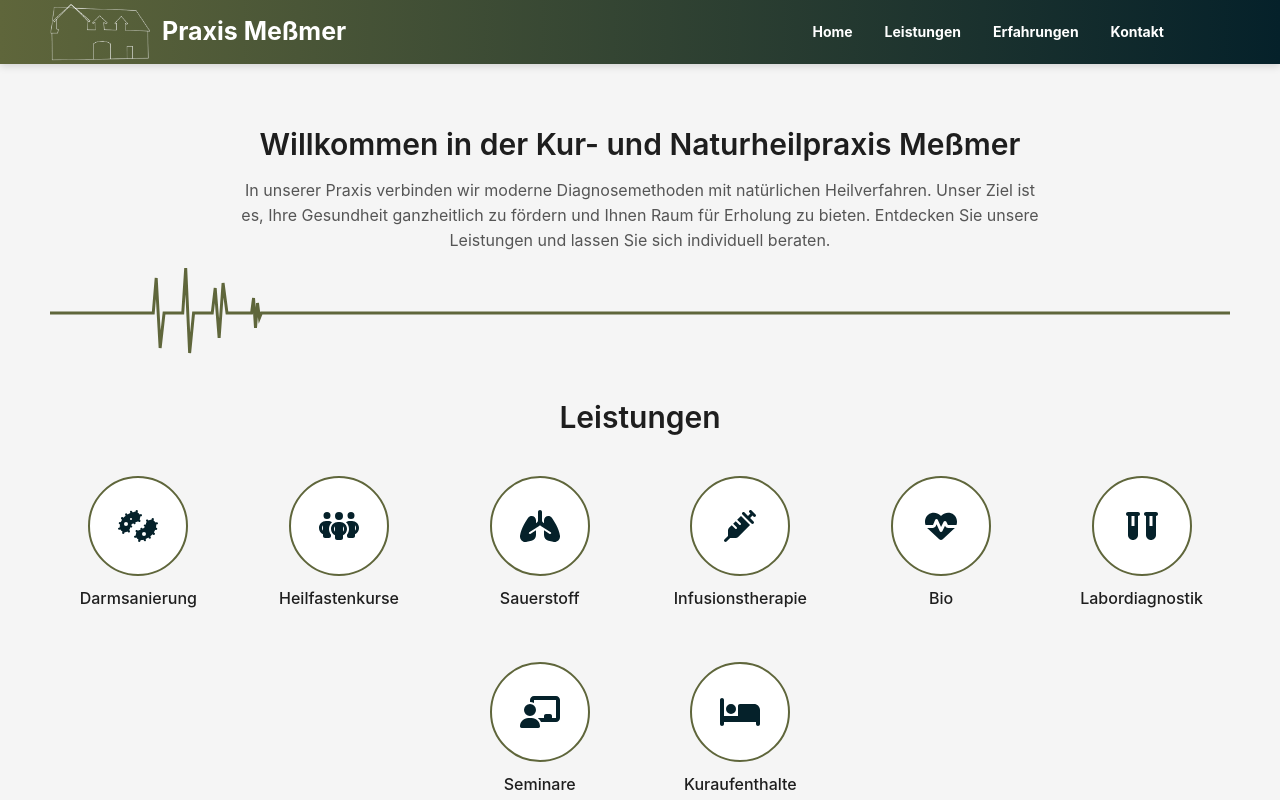
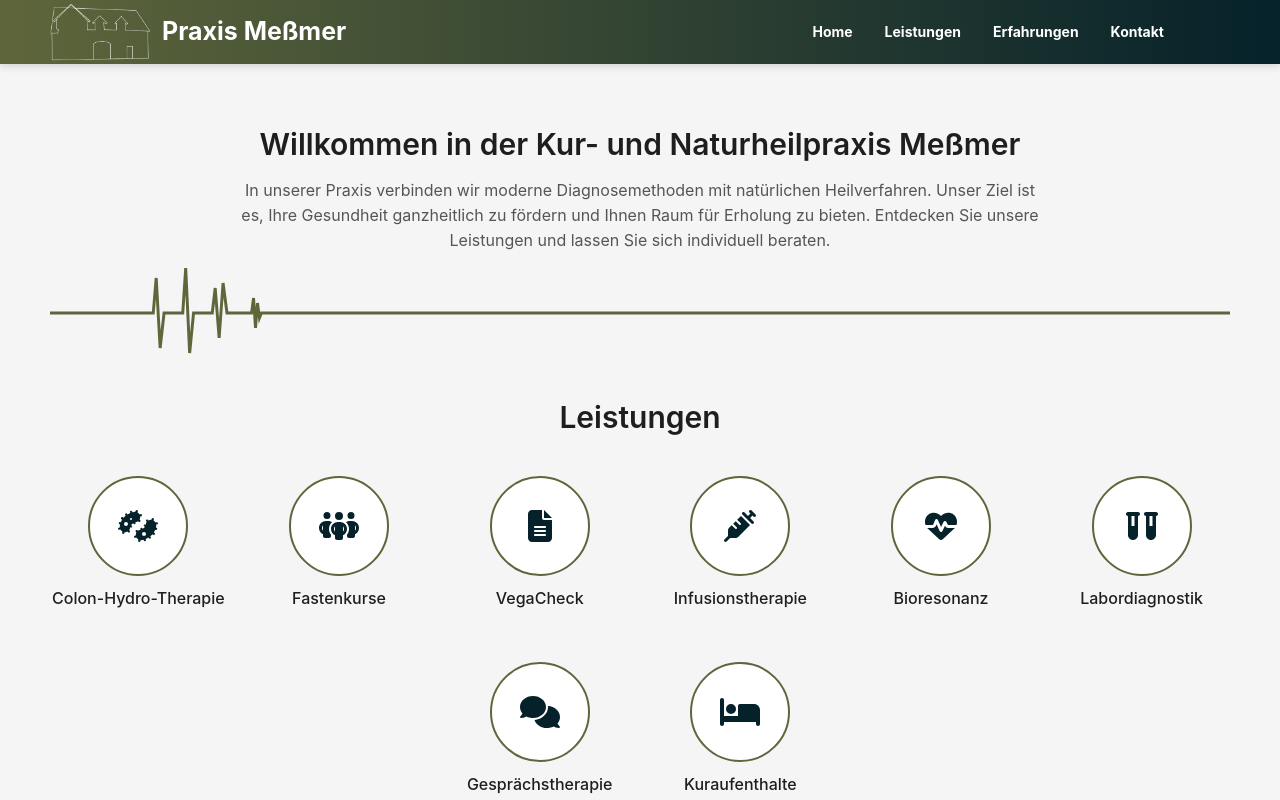
Before and after one commit to LeonUse/praxis-messmer, a React (Vite) app: page / in a window 1280 px wide. Shown: the top 800 px of the page. Built offline with nearby package versions, Linux system fonts and the light colour scheme.

Commit message:
neue Leistungen

```diff
--- a/src/components/Services.tsx
+++ b/src/components/Services.tsx
@@ -1,16 +1,16 @@
-import { useState } from 'react';
-import { Row, Col, Typography, Modal, Button } from 'antd';
-import { FontAwesomeIcon } from '@fortawesome/react-fontawesome';
 import {
   faBacteria,
+  faBed,
+  faComments,
+  faFileLines,
+  faHeartbeat,
   faPeopleGroup,
-  faLungs,
   faSyringe,
-  faHeartbeat,
-  faVials,
-  faChalkboardTeacher,
-  faBed
+  faVials
 } from '@fortawesome/free-solid-svg-icons';
+import { FontAwesomeIcon } from '@fortawesome/react-fontawesome';
+import { Button, Col, Modal, Row, Typography } from 'antd';
+import { useState } from 'react';
 
 const { Title, Paragraph } = Typography;
 
@@ -18,51 +18,67 @@ const { Title, Paragraph } = Typography;
 const services = [
   {
     key: 'darmsanierung',
-    title: 'Darmsanierung',
+    title: 'Colon-Hydro-Therapie',
     icon: faBacteria,
-    description: ``
+    description: `Die Colon-Hydro-Therapie ist eine Form der Darmspülung.
+Dabei wird der Dickdarm mithilfe eines speziell dafür entwickelten Geräts mit Wasser gespült. Dies erfolgt mit dem Ziel, den Darm zu reinigen und die Darmtätigkeit zu unterstützen.
+`
   },
   {
-    key: 'heilfastenkurse',
-    title: 'Heilfastenkurse',
+    key: 'fastenkurse',
+    title: 'Fastenkurse',
     icon: faPeopleGroup,
-    description: ``
+    description: `Mehrmals im Jahr bieten wir 4x4 Fastenkurse an: An 4 gemeinsamen Abenden vermitteln wir Ihnen Wissen rund um das Thema Fasten.
+Der Kurs wird ergänzt durch frisch gepresste Säfte, Suppen sowie begleitende Nahrungsergänzungsmittel.
+`
   },
   {
-    key: 'sauerstoff',
-    title: 'Sauerstoff',
-    icon: faLungs,
-    description: ``
+    key: 'vegaCheck',
+    title: 'VegaCheck',
+    icon: faFileLines,
+    description: `Der VegaCheck ist ein Verfahren aus der Komplementärmedizin.
+Hierbei werden schmerzfreie Reize auf bestimmte Körperregionen ausgeübt und die darauffolgenden Reaktionen des Körpers erfasst.
+Anwender nutzen den VegaCheck, um Hinweise auf energetische Regulationsstörungen zu erhalten.
+`
   },
   {
     key: 'infusionstherapie',
     title: 'Infusionstherapie',
     icon: faSyringe,
-    description: ``
+    description: `Bei der Infusionstherapie werden Flüssigkeiten wie Elektrolyte oder Nährstoffe intravenös (über die Vene) verabreicht.
+Diese Anwendungen werden dabei individuell und nach Bedarf zusammengestellt
+`
   },
   {
     key: 'bioresonanz',
-    title: 'Bio',
+    title: 'Bioresonanz',
     icon: faHeartbeat,
-    description: ``
+    description: `Bei der Bioresonanztherapie sollen mithilfe von Elektroden körpereigene Schwingungen erfasst und reguliert werden.
+Es handelt sich hierbei um eine Behandlungsform der Komplementärmedizin, die schulmedizinisch nicht anerkannt ist.
+Es wird von Anwendern zur Unterstützung der Selbstheilungskräfte genutzt
+`
   },
   {
     key: 'labordiagnostik',
     title: 'Labordiagnostik',
     icon: faVials,
-    description: ``
+    description: `Unsere Naturheilpraxis arbeitet mit einem externen Labor zusammen, um fundierte Blutbilder und Laboranalysen erstellen zu lassen.`
   },
   {
-    key: 'seminare',
-    title: 'Seminare',
-    icon: faChalkboardTeacher,
-    description: ``
+    key: 'gesprächstherapie',
+    title: 'Gesprächstherapie',
+    icon: faComments,
+    description: `In der Gesprächstherapie schaffen wir gemeinsam einen geschützten Raum, in dem Ihre Gedanken und Gefühle wertfrei wahrgenommen werden.
+Ziel ist es, innere Klarheit zu gewinnen, neue Perspektiven zu entwickeln und persönliche Ressourcen zu stärken.
+`
   },
   {
     key: 'kuraufenthalte',
     title: 'Kuraufenthalte',
     icon: faBed,
-    description: ``
+    description: `In unserer angrenzenden Kurpension genießen Sie einen sorgenfreien Aufenthalt im malerischen Hegau.
+Die ruhige Umgebung und persönliche Betreuung schaffen optimale Bedingungen für Erholung und Gesundheitsförderung.
+`
   }
 ];
 
```
